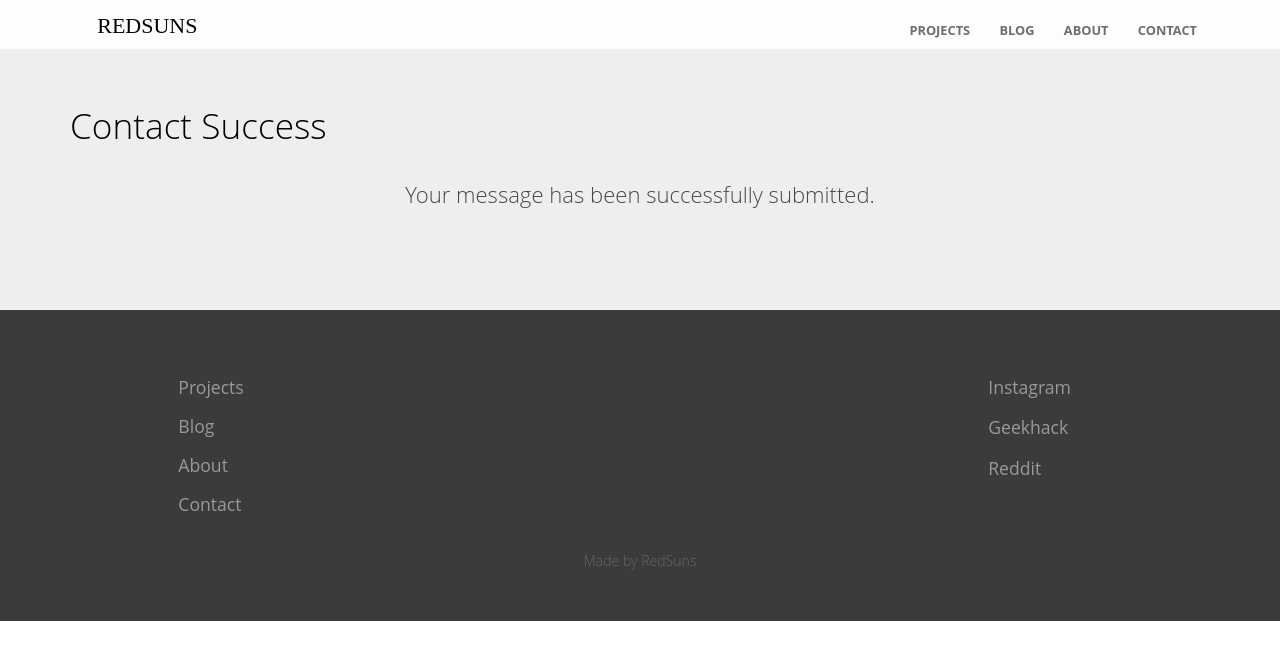
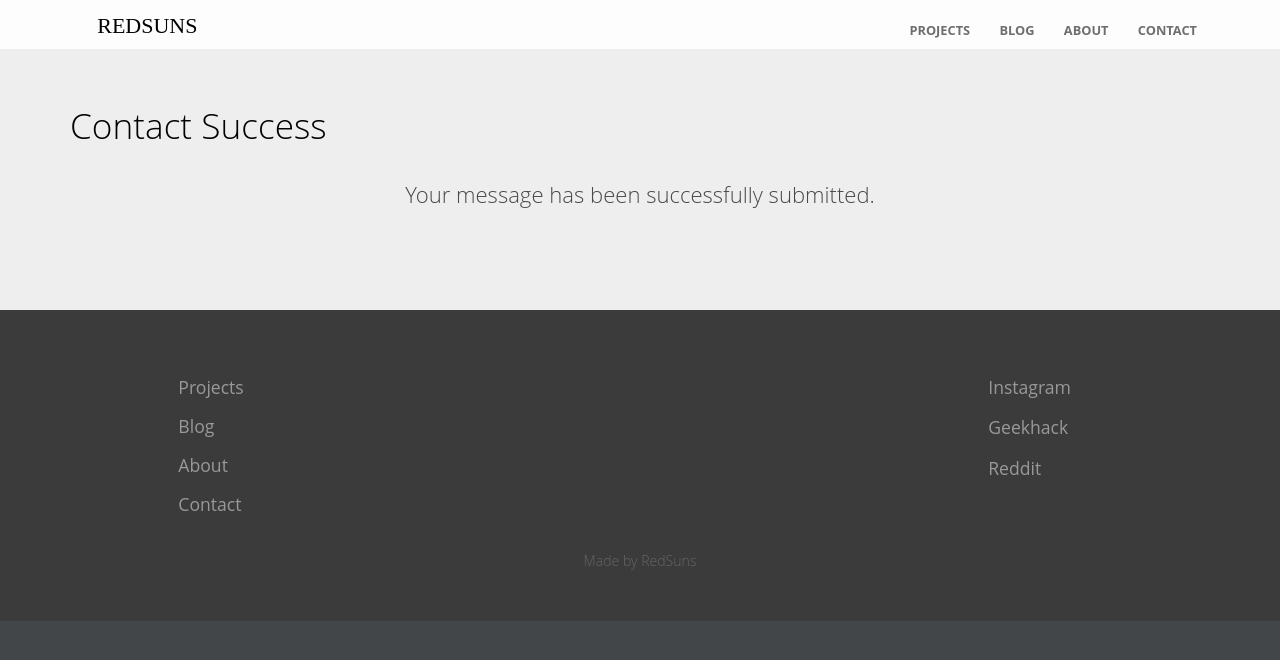
Before and after one commit to RedSunsRMK/redsunsrmk.github.io, a Jekyll site: the page built from contact-success.html, in a window 1280 px wide. Shown: the top 660 px of the page. Built offline with Jekyll 4.4.1, drawn with Linux system fonts in a browser that asks for light colours.

Commit message:
Update elements.scss

```diff
--- a/_sass/elements.scss
+++ b/_sass/elements.scss
@@ -1,5 +1,5 @@
 html {
-	background: #fff;
+	background: #434649;
 }
 
 html, body {
```
